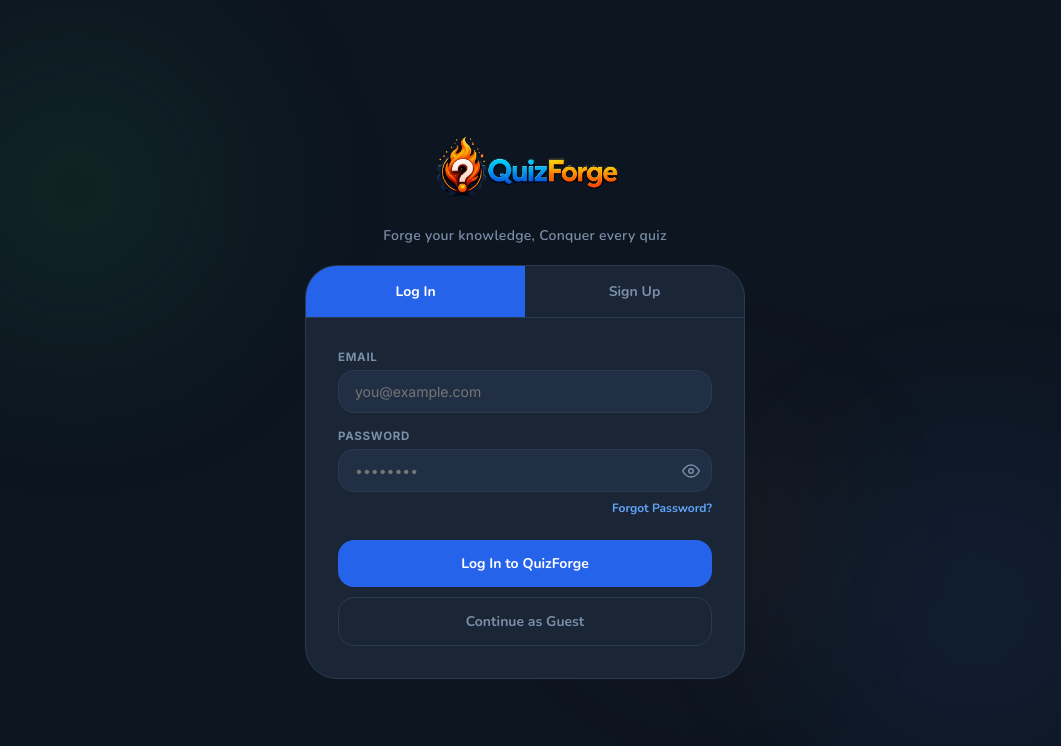
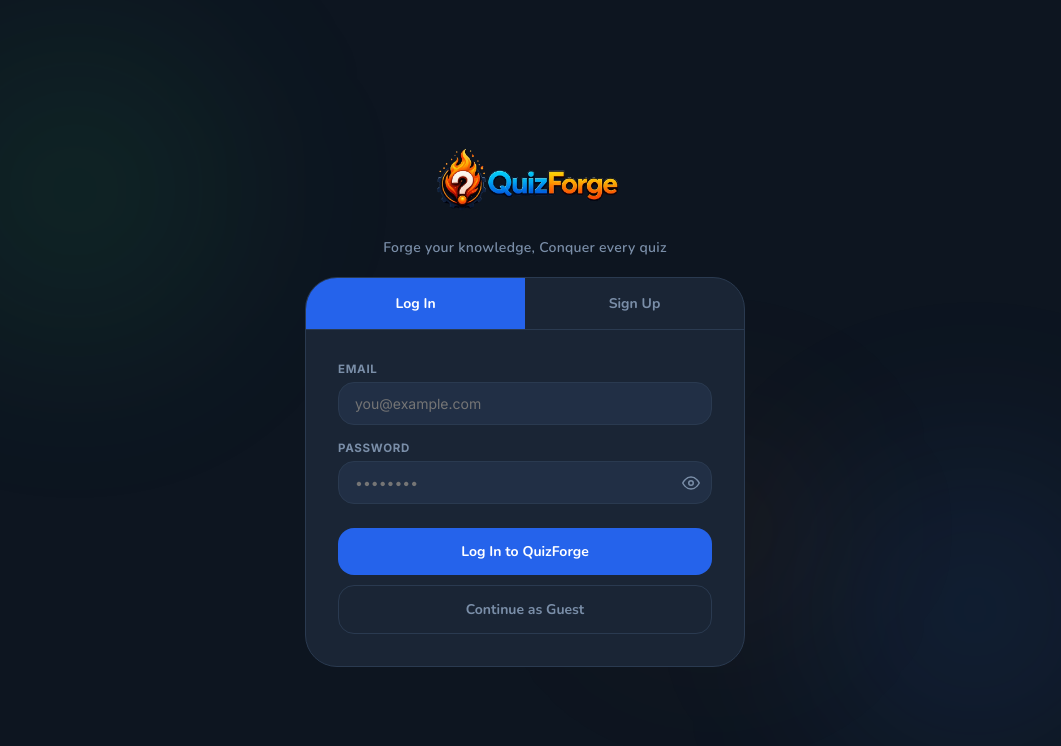
Before and after one commit to CodeEbz/QuizForge-Group3, a React (Vite) app in the folder client/: page /auth in a window 1280 px wide. Shown: the top 746 px of the page, without its empty margins (115-1176 px from the left). Built offline with nearby package versions, Linux system fonts and the light colour scheme; no server answers.

Commit message:
Final commit

```diff
--- a/client/src/pages/Auth.jsx
+++ b/client/src/pages/Auth.jsx
@@ -197,11 +197,11 @@ function LoginForm({ onSubmit, onGuest, onForgotTrigger, loading }) {
         value={password}
         onChange={e => setPassword(e.target.value)}
       />
-      <div className="forgot-password-link-wrap">
+      {/* <div className="forgot-password-link-wrap">
         <button type="button" className="forgot-password-link" onClick={onForgotTrigger}>
           Forgot Password?
         </button>
-      </div>
+      </div> */}
       <button type="submit" className="btn-submit" disabled={loading}>
         {loading ? "Logging In..." : "Log In to QuizForge"}
       </button>
```
